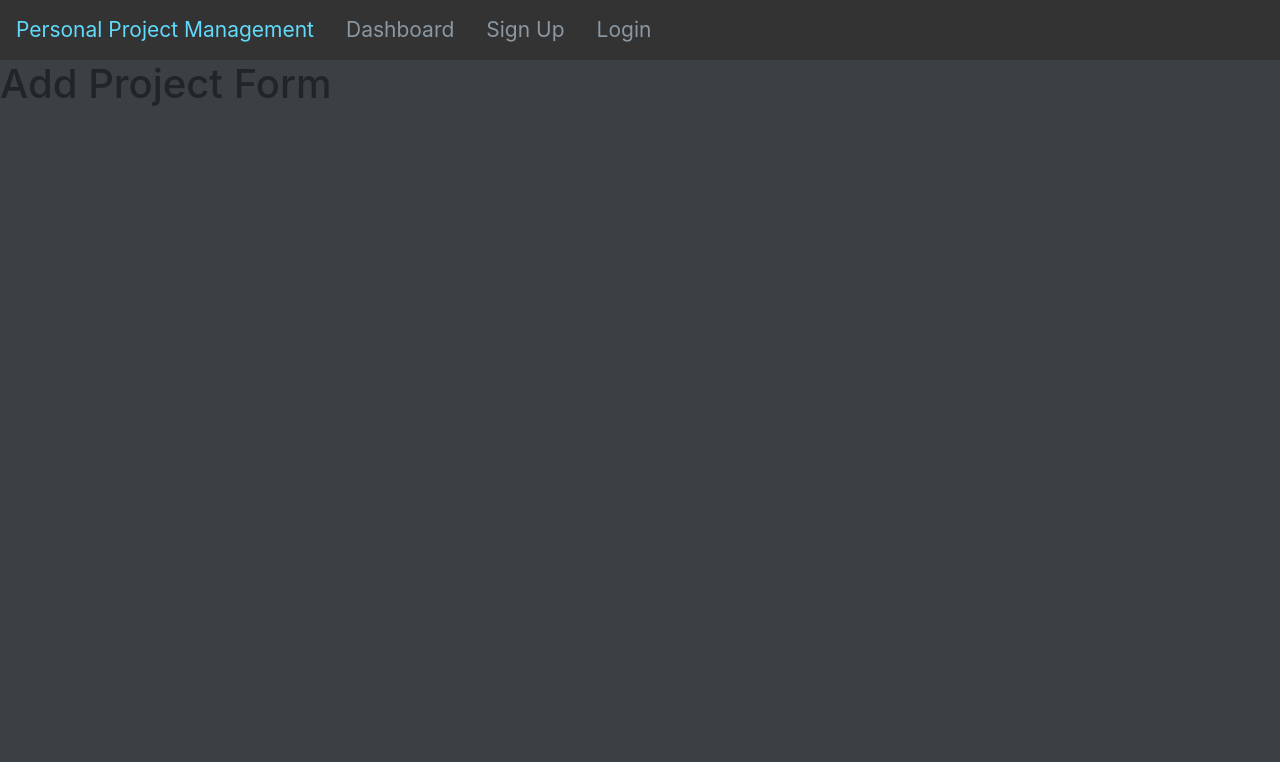
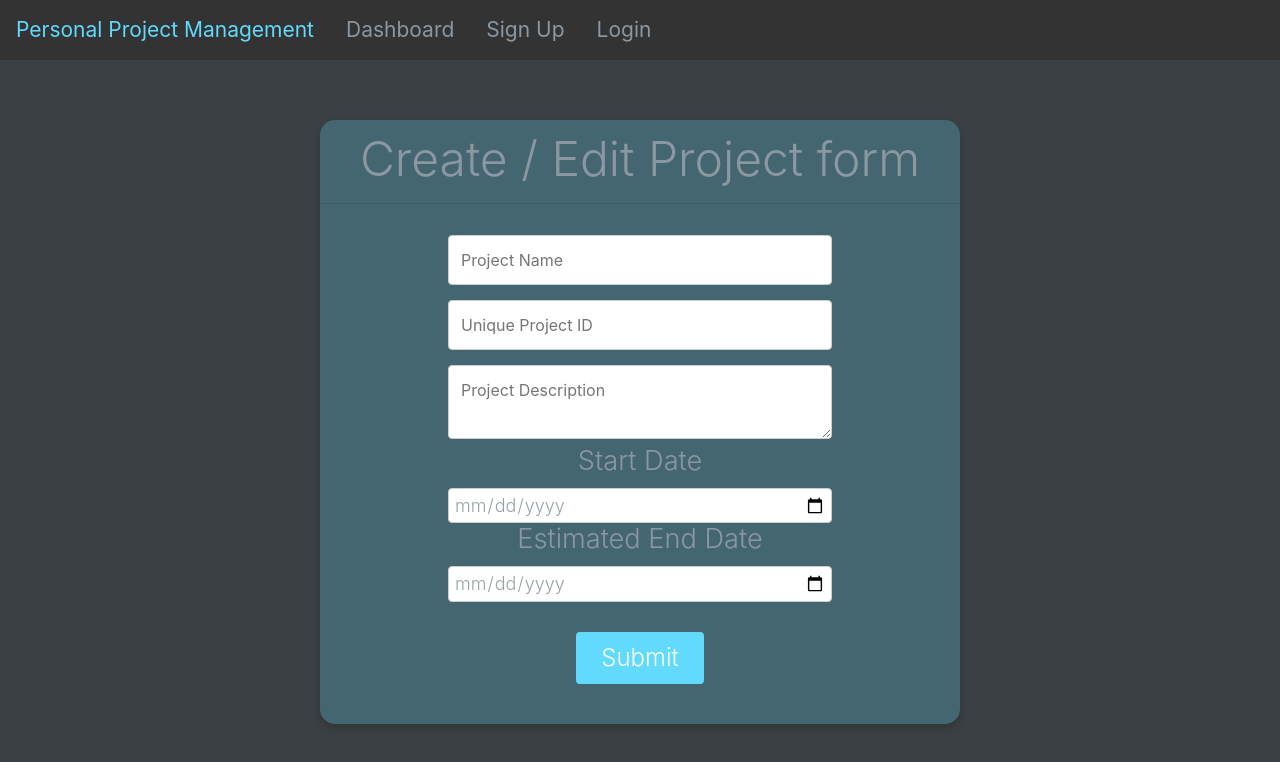
Before and after one commit to AustinSpinazze/First-Spring-Project, a React (Create React App) app in the folder ppt-spring-react-client/: page /addProject in a window 1280 px wide. Shown: the top 762 px of the page. Built offline with nearby package versions, Linux system fonts and the light colour scheme.

Commit message:
Added validation to project form

```diff
--- a/ppt-spring-react-client/src/App.css
+++ b/ppt-spring-react-client/src/App.css
@@ -1,5 +1,6 @@
 .App {
   background-color: #3b4044;
   height: 100%;
-  min-height: 100vh
+  min-height: 100vh;
+  text-align: center;
 }
--- a/ppt-spring-react-client/src/components/AddProject/AddProject.js
+++ b/ppt-spring-react-client/src/components/AddProject/AddProject.js
@@ -1,9 +1,149 @@
-import React from "react";
+import React, { useState } from "react";
+import styles from "./AddProjects.module.css";
 
 const AddProject = () => {
+  const [projectName, setProjectName] = useState("");
+  const [projectIdentifier, setProjectIdentifier] = useState("");
+  const [description, setDescription] = useState("");
+  const [start_date, setStartDate] = useState("");
+  const [end_date, setEndDate] = useState("");
+  //   const [date] = useState({
+  //     sDate: "",
+  //     eDate: ""
+  //   });
+  const [projectNameError, setProjectNameError] = useState(false);
+  const [projectIdentifierError, setProjectIdentifierError] = useState(false);
+  const [descriptionError, setDescriptionError] = useState(false);
+
+  const onSubmit = event => {
+    event.preventDefault();
+    if (start_date >= end_date) {
+      alert("Please make sure start date is before end date and not the same");
+    } else {
+      const newProject = {
+        projectName: { projectName },
+        projectIdentifier: { projectIdentifier },
+        description: { description },
+        start_date: { start_date },
+        end_date: { end_date }
+      };
+      console.log(newProject);
+    }
+  };
+
+  const inputCheck = event => {
+    let inputName = event.target.name;
+    if (inputName === "projectName") {
+      if (event.target.value.length <= 30) {
+        setProjectName(event.target.value);
+        setProjectNameError(false);
+      } else {
+        setProjectNameError(true);
+      }
+    } else if (inputName === "projectIdentifier") {
+      if (event.target.value.length < 6) {
+        if (event.target.value.length >= 4) {
+          setProjectIdentifier(event.target.value);
+          setProjectIdentifierError(false);
+        } else if (event.target.value.length === 0) {
+          setProjectIdentifier(event.target.value);
+          setProjectIdentifierError(false);
+        } else {
+          setProjectIdentifier(event.target.value);
+          setProjectIdentifierError(true);
+        }
+      } else {
+        setProjectIdentifierError(true);
+      }
+    } else if (inputName === "description") {
+      if (event.target.value.length < 176) {
+        setDescription(event.target.value);
+        setDescriptionError(false);
+      } else {
+        setDescriptionError(true);
+      }
+    }
+  };
+
+  //   const dateHandler = (startD, endD) => {
+  //     setDates(prevState => {
+  //       if (endD) {
+  //         return {
+  //           ...prevState,
+  //           endDate: endD
+  //         };
+  //       }
+  //       return {
+  //         ...prevState,
+  //         startDate: startD
+  //       };
+  //     });
+  //   };
+
   return (
-    <div>
-      <h1>Add Project Form</h1>
+    <div className={styles.addProjectContainer}>
+      <h5>Create / Edit Project form</h5>
+      <hr />
+      <form onSubmit={onSubmit}>
+        <div>
+          <input
+            type="text"
+            placeholder="Project Name"
+            name="projectName"
+            value={projectName}
+            style={
+              projectNameError
+                ? { backgroundColor: "#F08080", opacity: "0.8" }
+                : { backgroundColor: "white" }
+            }
+            onChange={inputCheck}
+          />
+        </div>
+        <div>
+          <input
+            type="text"
+            placeholder="Unique Project ID"
+            name="projectIdentifier"
+            value={projectIdentifier}
+            style={
+              projectIdentifierError
+                ? { backgroundColor: "#F08080", opacity: "0.8" }
+                : { backgroundColor: "white" }
+            }
+            onChange={inputCheck}
+          />
+        </div>
+        <div>
+          <textarea
+            placeholder="Project Description"
+            name="description"
+            value={description}
+            style={
+              descriptionError
+                ? { backgroundColor: "#F08080", opacity: "0.8" }
+                : { backgroundColor: "white" }
+            }
+            onChange={inputCheck}
+          />
+        </div>
+        <h6>Start Date</h6>
+        <div>
+          <input
+            type="date"
+            name="start_date"
+            onChange={event => setStartDate(event.target.value)}
+          />
+        </div>
+        <h6>Estimated End Date</h6>
+        <div>
+          <input
+            type="date"
+            name="end_date"
+            onChange={event => setEndDate(event.target.value)}
+          />
+        </div>
+        <input type="submit" />
+      </form>
     </div>
   );
 };
--- /dev/null
+++ b/ppt-spring-react-client/src/components/AddProject/AddProjects.module.css
@@ -0,0 +1,94 @@
+.addProjectContainer {
+    box-shadow: 0 4px 8px 0 rgba(0, 0, 0, 0.2);
+    transition: 0.3s;
+    width: 50%;
+    border-radius: 15px;
+    background-color: #446671;
+    display: inline-block;
+    padding-top: 10px;
+    padding-bottom: 40px;
+    margin-top: 60px;
+    margin-bottom: 60px;
+
+}
+
+.addProjectContainer h5 {
+    font-size: 3.0rem;
+    font-weight: 300;
+    line-height: 1.2;
+    font-family: -apple-system, BlinkMacSystemFont, "Segoe UI", Roboto,
+        "Helvetica Neue", Arial, "Noto Sans", sans-serif, "Apple Color Emoji",
+        "Segoe UI Emoji", "Segoe UI Symbol", "Noto Color Emoji";
+    font-style: normal;
+    color: #8b97a1;
+}
+
+.addProjectContainer h6 {
+    font-size: 1.7rem;
+    font-weight: 300;
+    line-height: 1.2;
+    font-family: -apple-system, BlinkMacSystemFont, "Segoe UI", Roboto,
+        "Helvetica Neue", Arial, "Noto Sans", sans-serif, "Apple Color Emoji",
+        "Segoe UI Emoji", "Segoe UI Symbol", "Noto Color Emoji";
+    font-style: normal;
+    color: #8b97a1;
+}
+
+.addProjectContainer input {
+    width: 60%;
+    padding: 12px;
+    border: 1px solid #ccc;
+    border-radius: 4px;
+    resize: vertical;
+    margin-top: 15px;
+}
+
+.addProjectContainer textarea {
+    width: 60%;
+    padding: 12px;
+    border: 1px solid #ccc;
+    border-radius: 4px;
+    resize: vertical;
+    margin-top: 15px;
+}
+
+.addProjectContainer input[type="date"]::-webkit-calendar-picker-indicator {
+    color: #446671;
+}
+
+.addProjectContainer input[type="date"] {
+    appearance: none;
+    -webkit-appearance: none;
+    color: #95a5a6;
+    font-family: -apple-system, BlinkMacSystemFont, "Segoe UI", Roboto,
+        "Helvetica Neue", Arial, "Noto Sans", sans-serif, "Apple Color Emoji",
+        "Segoe UI Emoji", "Segoe UI Symbol", "Noto Color Emoji";
+    font-size: 18px;
+    font-weight: 300;
+    line-height: 1.2;
+    border: 1px solid #ccc;
+    background: white;
+    padding: 5px;
+    display: inline-block !important;
+    visibility: visible !important;
+    margin-top: 2px;
+}
+
+.addProjectContainer input[type="date"]::-webkit-clear-button {
+    color: #446671;
+}
+
+.addProjectContainer input[type="submit"] {
+    background-color: #61dafb;
+    border: none;
+    margin-top: 30px;
+    width: 20%;
+    font-size: 1.5rem;
+    font-weight: 300;
+    line-height: 1.2;
+    font-family: -apple-system, BlinkMacSystemFont, "Segoe UI", Roboto,
+        "Helvetica Neue", Arial, "Noto Sans", sans-serif, "Apple Color Emoji",
+        "Segoe UI Emoji", "Segoe UI Symbol", "Noto Color Emoji";
+    font-style: normal;
+    color: white;
+}
```
